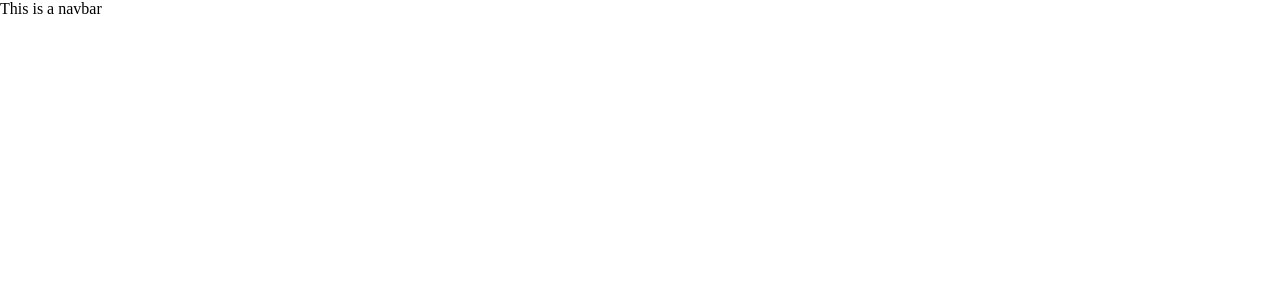
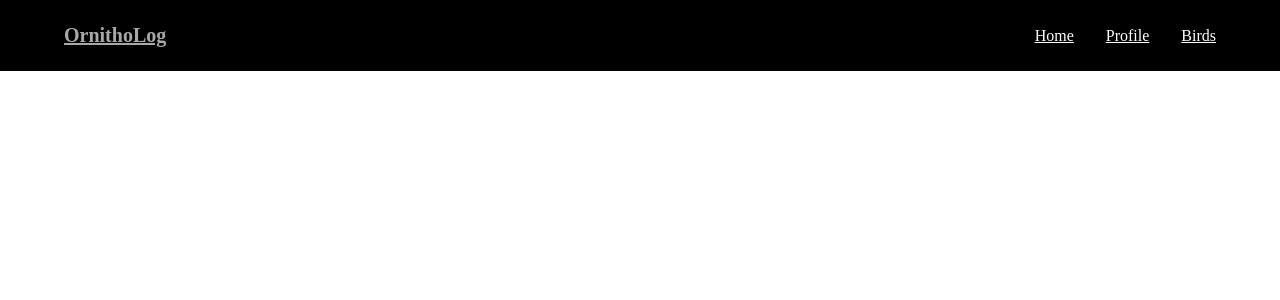
Before and after one commit to ornitholog/ornitholog-client, a React (Vite) app: page /signup in a window 1280 px wide. Shown: the top 300 px of the page. Built offline with nearby package versions, Linux system fonts and the light colour scheme; no server answers; the HTML template or start-up script is replaced by a standard one.

Commit message:
edit navbar components

```diff
--- a/components/NavBar.jsx
+++ b/components/NavBar.jsx
@@ -1,7 +1,23 @@
+import { Link } from "react-router-dom"
+import "../src/styles/NavBar.css"
+
 function NavBar(){
     return(
         <>
-            <nav>This is a navbar</nav>
+            <nav className="NavBar">
+                <Link className="logo" to="/">OrnithoLog</Link>
+                <ul>
+                    <li>
+                        <Link to="/">Home</Link>
+                    </li>
+                    <li>
+                        <Link to="#">Profile</Link>
+                    </li>
+                    <li className="favourites-item">
+                        <Link to="#">Birds</Link>
+                    </li>
+                </ul>
+            </nav>
         </>
     )
 }
--- /dev/null
+++ b/src/styles/NavBar.css
@@ -0,0 +1,31 @@
+.NavBar {
+    display: flex;
+    justify-content: space-between;
+    background-color: black;
+    color: white;
+    padding: 24px 5vw;
+    align-items: center;
+    margin-bottom: 64px;
+    position: sticky;
+    top: 0;
+    z-index: 999;
+}
+
+.NavBar ul {
+    display: flex;
+}
+
+.NavBar .logo {
+    font-size: 20px;
+    font-weight: 800;
+    color: darkgrey
+}
+
+.NavBar ul > li {
+    list-style: none;
+    margin-left: 32px;
+}
+
+.NavBar ul > li > a {
+    color: white
+}
```
